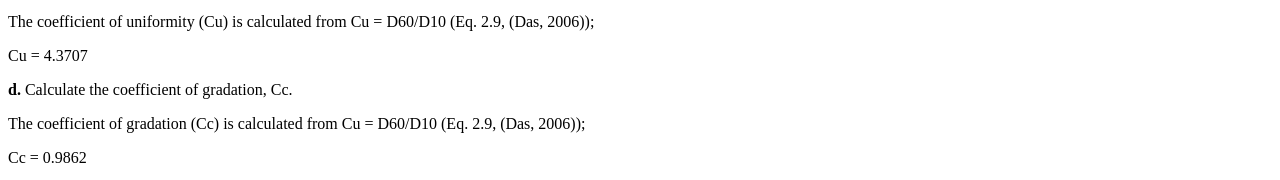
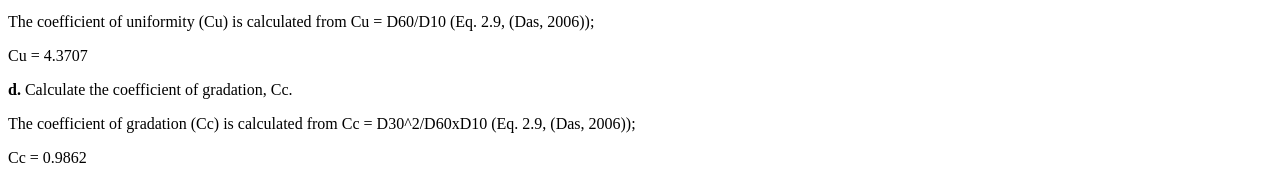
Before and after one commit to karlmatt/Professional-Website, a plain HTML site: page geology.html in a window 1280 px wide. Shown: the part 853-1033 px from the top of the page. Drawn offline with Linux system fonts and the light colour scheme.

Commit message:
Add files via upload

```diff
--- a/geology.html
+++ b/geology.html
@@ -74,7 +74,7 @@
         <p>Cu = 4.3707
         <p></p>
         <p><strong>d.</strong> Calculate the coefficient of gradation, Cc.</p>
-        <p>The coefficient of gradation (Cc) is calculated from Cu = D60/D10 (Eq. 2.9, (Das, 2006));</p>
+        <p>The coefficient of gradation (Cc) is calculated from Cc = D30^2/D60xD10 (Eq. 2.9, (Das, 2006));</p>
         <p>Cc = 0.9862
         <p></p>
         <p>For a sand to be classified as well graded, the following criteria must be met:<br>
```
